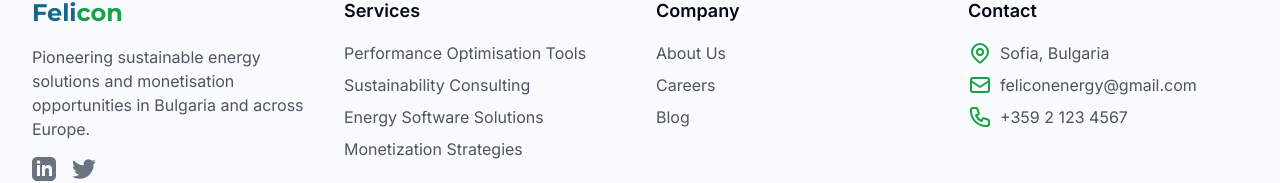
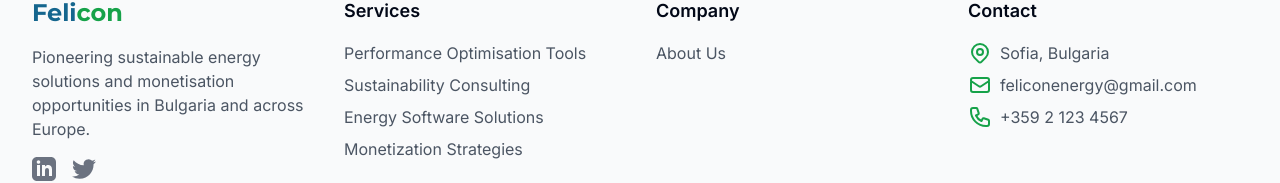
Before and after one commit to elitsamarinova/felikon-sustain-bloom-web, a React (Vite) app: page /about in a window 1280 px wide. Shown: the part 1969-2152 px from the top of the page. Built offline with nearby package versions, Linux system fonts and the light colour scheme.

Commit message:
Remove careers and blog sections
Remove careers and blog links from the footer and navbar.

```diff
--- a/src/components/Footer.tsx
+++ b/src/components/Footer.tsx
@@ -1,3 +1,4 @@
+
 import { Link } from "react-router-dom";
 import { Leaf } from "lucide-react";
 const Footer = () => {
@@ -60,16 +61,6 @@ const Footer = () => {
                   About Us
                 </Link>
               </li>
-              <li>
-                <Link to="/careers" className="text-gray-600 hover:text-primary transition-colors">
-                  Careers
-                </Link>
-              </li>
-              <li>
-                <Link to="/blog" className="text-gray-600 hover:text-primary transition-colors">
-                  Blog
-                </Link>
-              </li>
             </ul>
           </div>
 
```
